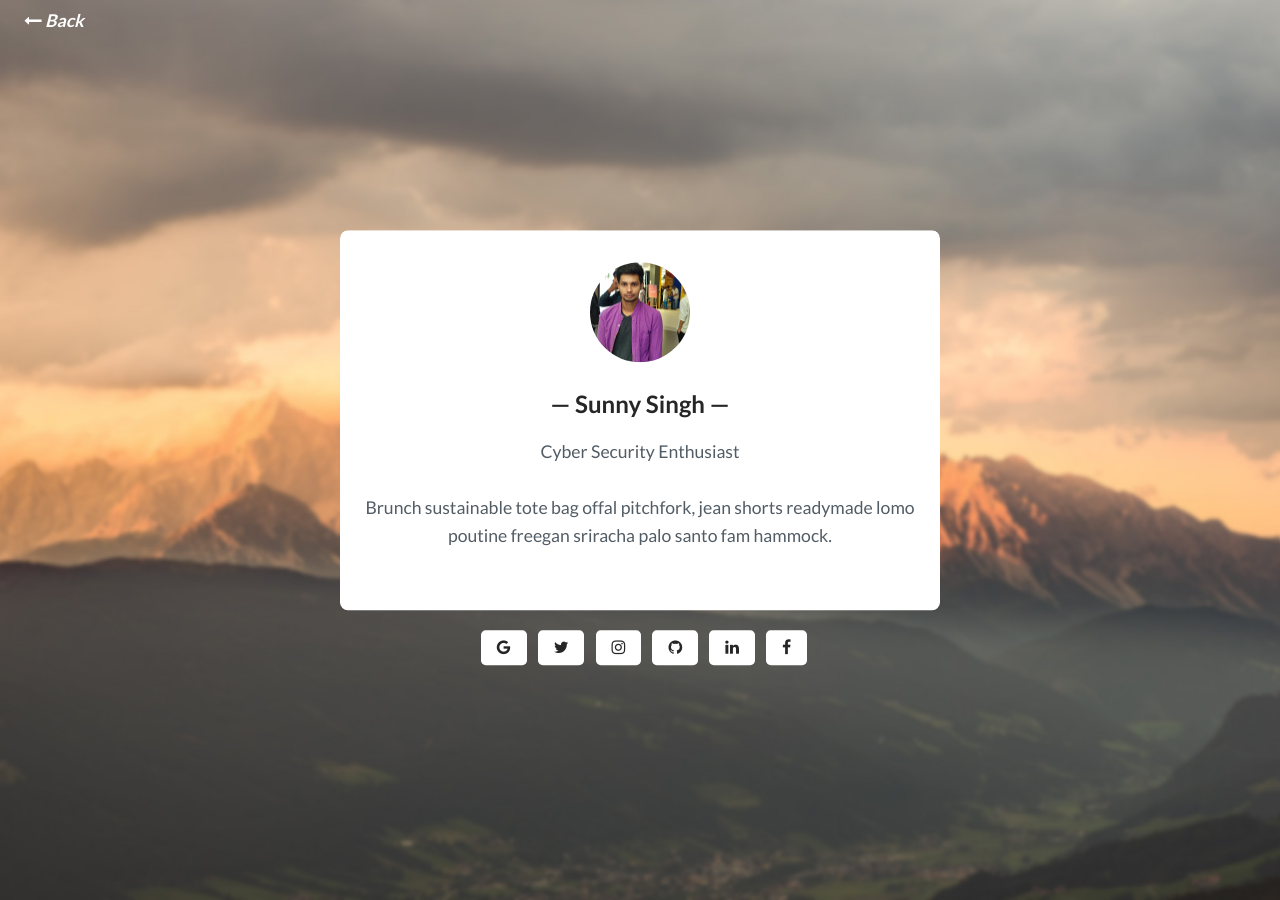
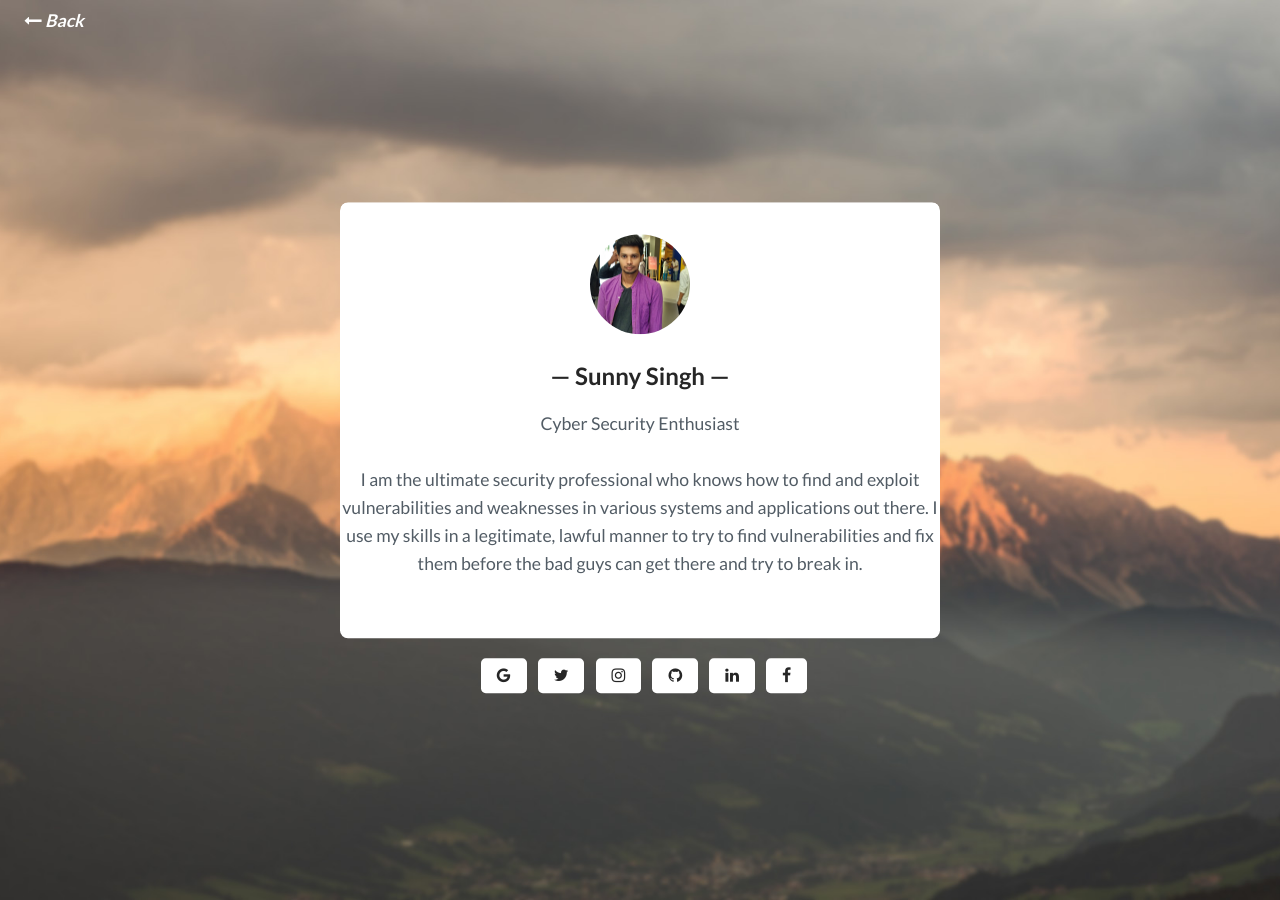
Before and after one commit to sunny6300/innodict.github.io, a Jekyll site: the page built from _pages/about.html, in a window 1280 px wide. Built offline with Jekyll 4.4.1, drawn with Linux system fonts in a browser that asks for light colours.

Commit message:
Update about.html

```diff
--- a/_pages/about.html
+++ b/_pages/about.html
@@ -11,9 +11,9 @@ permalink: /about/
           <img src="{{site.baseurl}}/assets/img/{% if site.author-pic %}{{site.author-pic}}{% endif %}" alt="Author image">
         </div>
         <div class="author_info">
-          <h2 class="author_title">{% if site.author-name %}{{site.author-name}}{% else %}Dwayne Newman{% endif %}</h2>
-          <p class="author_subtitle">{% if site.about-author %}{{site.about-author}}{% else %}La croix godard blue bottle, vape iceland fingerstache cronut single-origin coffee lyft snackwave normcore small batch.{% endif %}</p>
-          <p class="author_subtitle">Brunch sustainable tote bag offal pitchfork, jean shorts readymade lomo poutine freegan sriracha palo santo fam hammock.</p>
+          <h2 class="author_title">{% if site.author-name %}{{site.author-name}}{% else %}Sunny Singh{% endif %}</h2>
+          <p class="author_subtitle">{% if site.about-author %}{{site.about-author}}{% else %}Cyber Security Enthusiast{% endif %}</p>
+          <p class="author_subtitle">I am the ultimate security professional who knows how to find and exploit vulnerabilities and weaknesses in various systems and applications out there. I use my skills in a legitimate, lawful manner to try to find vulnerabilities and fix them before the bad guys can get there and try to break in.</p>
         </div>
       </div>
 
```
